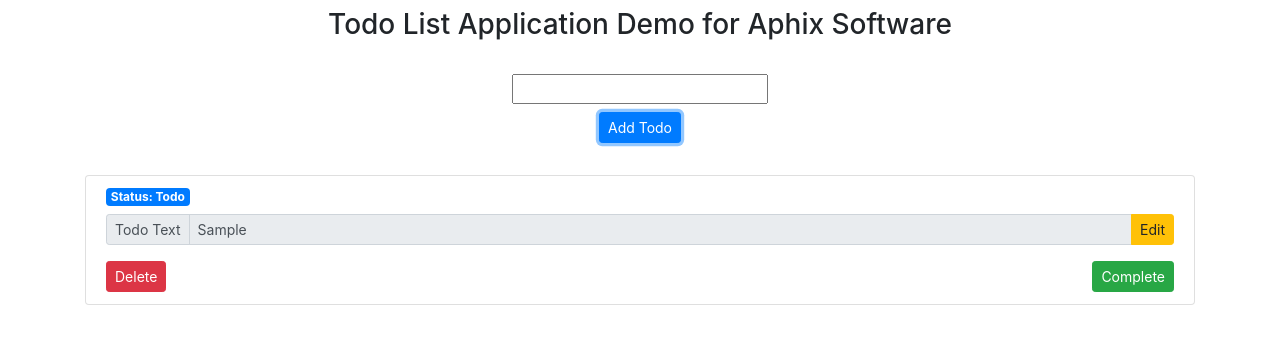
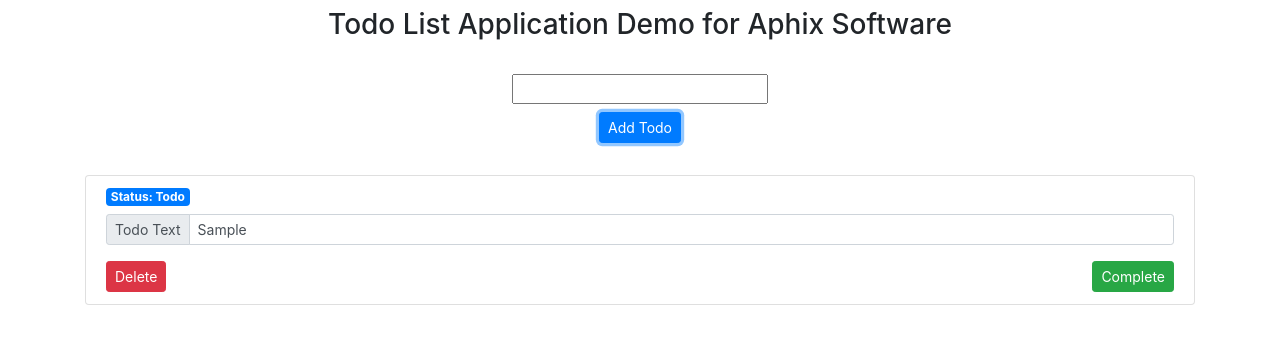
Before and after one commit to MichaelPeterJoyce/aphixsoftwaretodo, a React (Create React App) app: page / in a window 1280 px wide. Both pictures are taken after typing "Sample" into the empty fields and a click on the button "Add Todo". Shown: the top 344 px of the page. Built offline with nearby package versions, Linux system fonts and the light colour scheme.

Commit message:
Working on more actions and reducers for redux with deleting and working on toggle and edit todo item

```diff
--- a/package.json
+++ b/package.json
@@ -5,6 +5,7 @@
   "dependencies": {
     "bootstrap": "^4.2.1",
     "node-sass": "^4.11.0",
+    "prop-types": "^15.6.2",
     "react": "^16.7.0",
     "react-dom": "^16.7.0",
     "react-redux": "^6.0.0",
--- a/src/actions/index.js
+++ b/src/actions/index.js
@@ -1,12 +1,22 @@
-
 let nextId = 0;
 export const addTodo = text => ({
     type: 'ADD_TODO',
     id: nextId++,
-    text
+    text,
+    status: true
 });
 
-export const editTodo = text => ({
+export const editTodo = todo => ({
     type: 'EDIT_TODO',
-    text
+    todo: todo
 });
+
+export const toggleTodo = todo => ({
+    type: 'TOGGLE_TODO',
+    todo: todo
+});
+
+export const deleteTodo = todo => ({
+    type: 'DELETE_TODO',
+    id: todo.id
+});
--- a/src/components/Todo/Todo.js
+++ b/src/components/Todo/Todo.js
@@ -1,26 +1,46 @@
-import React from 'react';
+import React, {Component} from 'react';
+import PropTypes from 'prop-types'
 
-const Todo = ({todo}) => {
-    todo.disabled = true;
-    let toggleTodoStatus = (todo) => {
-        todo.disabled = false;
+class Todo extends Component {
+    toggleTodoStatus = () => {
+       this.props.toggleTodo(this.props.todo)
     };
+    deleteTodoItem = () => {
+       this.props.deleteTodo(this.props.todo)
+    };
+
+    editTodo = (event) => {
+        console.log(this.props, event.target.value);
+    };
+    render() {
         return (
             <li className="list-group-item">
-            <span className="badge badge-primary float-left mb-2">Status: Todo</span>
+                <span className="badge badge-primary float-left mb-2">Status: {this.props.todo.status ? 'Todo': 'Complete'}</span>
                 <div className="input-group input-group-sm">
                     <div className="input-group-prepend">
                         <span className="input-group-text" id="inputGroup-sizing-sm">Todo Text</span>
                     </div>
-                <input type="text" className="form-control" disabled={todo.disabled} value={todo.text} aria-label="Small" aria-describedby="inputGroup-sizing-sm" />
-                <div className="input-group-append">
-                    <button className="btn btn-warning" onClick={toggleTodoStatus(todo)} type="button">Edit</button>
+                    <input type="text" className="form-control"
+                           onChange={(event)=>this.editTodo(event)}
+                           value={this.props.todo.text}
+                           aria-label="Small"
+                           aria-describedby="inputGroup-sizing-sm"
+                    />
                 </div>
-            </div>
-            <button className="mt-3 btn btn-danger btn-sm float-left" type="button">Delete</button>
-            <button className="mt-3 btn btn-success btn-sm float-right" type="button">Complete</button>
+                <button className="mt-3 btn btn-danger btn-sm float-left" onClick={this.deleteTodoItem} type="button">Delete</button>
+                <button className="mt-3 btn btn-success btn-sm float-right" onClick={this.toggleTodoStatus} type="button">Complete</button>
             </li>
         );
+    }
+};
+
+Todo.propTypes = {
+    todo: PropTypes.shape({
+        id: PropTypes.number.isRequired,
+        status: PropTypes.bool.isRequired,
+        text: PropTypes.string.isRequired
+    }).isRequired,
+    deleteTodo: PropTypes.func.isRequired
 };
 
 export default Todo;
--- a/src/components/TodoList.js
+++ b/src/components/TodoList.js
@@ -1,12 +1,12 @@
 import React from 'react';
 import Todo from "./Todo/Todo";
 
-const TodoList = ({todos}) => {
+const TodoList = ({todos, deleteTodo, toggleTodo}) => {
     return (
         <div>
             <ul className="list-group">
                 {todos.map(todo => (
-                    <Todo key={todo.id} todo={todo}/>
+                    <Todo key={todo.id} todo={todo} deleteTodo={deleteTodo} toggleTodo={toggleTodo} />
                 ))}
             </ul>
         </div>
--- a/src/containers/FilteredToDoItems/FilteredToDoItems.js
+++ b/src/containers/FilteredToDoItems/FilteredToDoItems.js
@@ -1,11 +1,18 @@
 import TodoList from "../../components/TodoList";
 import {connect} from "react-redux";
+import {deleteTodo, toggleTodo} from "../../actions";
 
 const mapStateToProps = state => ({
     todos: state.todos
 });
 
+const mapDispatchToProps = dispatch => ({
+    deleteTodo: id => dispatch(deleteTodo(id)),
+    toggleTodo: id => dispatch(toggleTodo(id))
+});
+
 
 export default connect(
     mapStateToProps,
+    mapDispatchToProps
 )(TodoList)
--- a/src/reducers/todos.js
+++ b/src/reducers/todos.js
@@ -6,12 +6,19 @@
                 {
                     id: action.id,
                     text: action.text,
+                    status: action.status
                 }
             ];
+        case 'TOGGLE_TODO':
+            return state.map(todo =>
+                todo.id === action.id ? { ...todo, status: !todo.status } : todo
+            )
         case 'EDIT_TODO':
             return state.map(todo =>
                 todo.id === action.id ? todo.text = action.text : todo
             );
+        case 'DELETE_TODO':
+            return state.filter(todo => todo.id !== action.id);
         default:
             return state
     }
```
Lines whose indentation alone changed are shown as unchanged.
